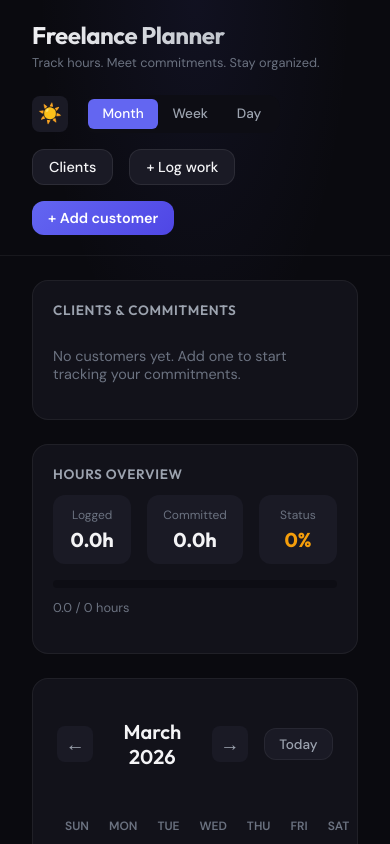
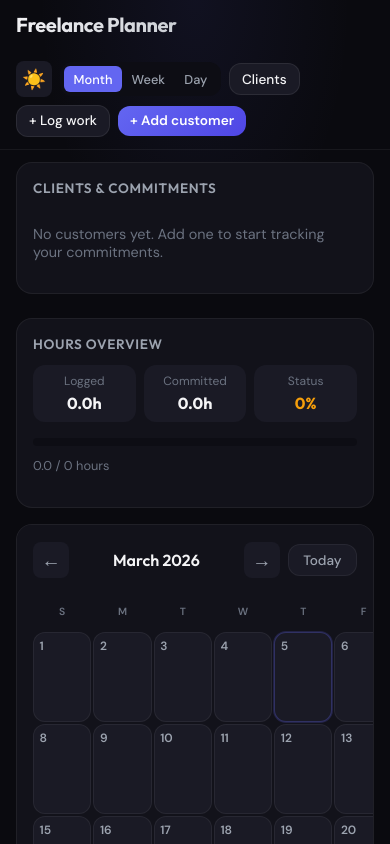
Before and after one commit to mriansabado/planner, a React (Vite) app in the folder planner/: page / in a window 390 px wide. Shown: the top 844 px of the page. Built offline with nearby package versions, Linux system fonts and the light colour scheme.

Commit message:
mobile fixes

```diff
--- a/planner/src/App.css
+++ b/planner/src/App.css
@@ -458,6 +458,10 @@
   text-align: center;
 }
 
+.day-header-short {
+  display: none;
+}
+
 .planner-day {
   height: 120px;
   min-height: 120px;
@@ -842,10 +846,11 @@
   color: var(--text-muted);
 }
 
-/* Responsive */
+/* Responsive - Tablet */
 @media (max-width: 900px) {
   .main {
     flex-direction: column;
+    padding: 1rem;
   }
 
   .sidebar {
@@ -855,9 +860,138 @@
   .header {
     flex-direction: column;
     align-items: stretch;
+    padding: 1rem;
   }
 
   .header-actions {
     flex-wrap: wrap;
   }
 }
+
+/* Responsive - Mobile */
+@media (max-width: 640px) {
+  .header {
+    padding: 0.75rem 1rem;
+  }
+
+  .header-brand h1 {
+    font-size: 1.25rem;
+  }
+
+  .tagline {
+    display: none;
+  }
+
+  .header-actions {
+    gap: 0.5rem;
+  }
+
+  .main {
+    padding: 0.75rem 1rem;
+    gap: 1rem;
+  }
+
+  .planner-view {
+    padding: 0.75rem 1rem;
+    overflow-x: auto;
+    -webkit-overflow-scrolling: touch;
+  }
+
+  .planner-nav {
+    gap: 0.5rem;
+    margin-bottom: 1rem;
+  }
+
+  .planner-title {
+    font-size: 1rem;
+  }
+
+  .day-header-full {
+    display: none;
+  }
+
+  .day-header-short {
+    display: inline;
+  }
+
+  .day-header {
+    padding: 0.35rem;
+    font-size: 0.65rem;
+  }
+
+  .planner-grid.monthly .day-headers,
+  .planner-grid.monthly .planner-days,
+  .planner-grid.weekly .day-headers,
+  .planner-grid.weekly .planner-days {
+    gap: 2px;
+    min-width: 420px; /* ~60px per day col – scroll horizontally instead of squishing */
+  }
+
+  .planner-day {
+    height: 90px;
+    min-height: 90px;
+    max-height: 90px;
+    padding: 0.35rem;
+  }
+
+  .planner-day.daily {
+    height: 150px;
+    min-height: 150px;
+    max-height: 150px;
+  }
+
+  .day-num {
+    font-size: 0.75rem;
+    margin-bottom: 0.35rem;
+  }
+
+  .session-chip {
+    padding: 0.15rem 0.3rem;
+    font-size: 0.65rem;
+  }
+
+  .chip-customer {
+    font-size: 0.6rem;
+  }
+
+  .chip-notes {
+    font-size: 0.6rem;
+  }
+
+  .day-total {
+    font-size: 0.65rem;
+    margin-top: 0.35rem;
+  }
+
+  .customer-list,
+  .hours-chart {
+    padding: 1rem;
+  }
+
+  .chart-summary {
+    gap: 0.5rem;
+  }
+
+  .summary-card {
+    padding: 0.5rem 0.75rem;
+  }
+
+  .summary-value {
+    font-size: 1rem;
+  }
+
+  .chart-container .recharts-responsive-container {
+    min-height: 180px !important;
+  }
+
+  .btn-secondary,
+  .btn-primary {
+    padding: 0.4rem 0.75rem;
+    font-size: 0.85rem;
+  }
+
+  .view-toggle button {
+    padding: 0.3rem 0.6rem;
+    font-size: 0.8rem;
+  }
+}
--- a/planner/src/components/PlannerView.tsx
+++ b/planner/src/components/PlannerView.tsx
@@ -93,7 +93,8 @@ export function PlannerView({ focusDate, onFocusDateChange, onDayClick }: Props)
           <div className="day-headers">
             {dayHeaders.map((h) => (
               <div key={h} className="day-header">
-                {h}
+                <span className="day-header-full">{h}</span>
+                <span className="day-header-short">{h.charAt(0)}</span>
               </div>
             ))}
           </div>
```
